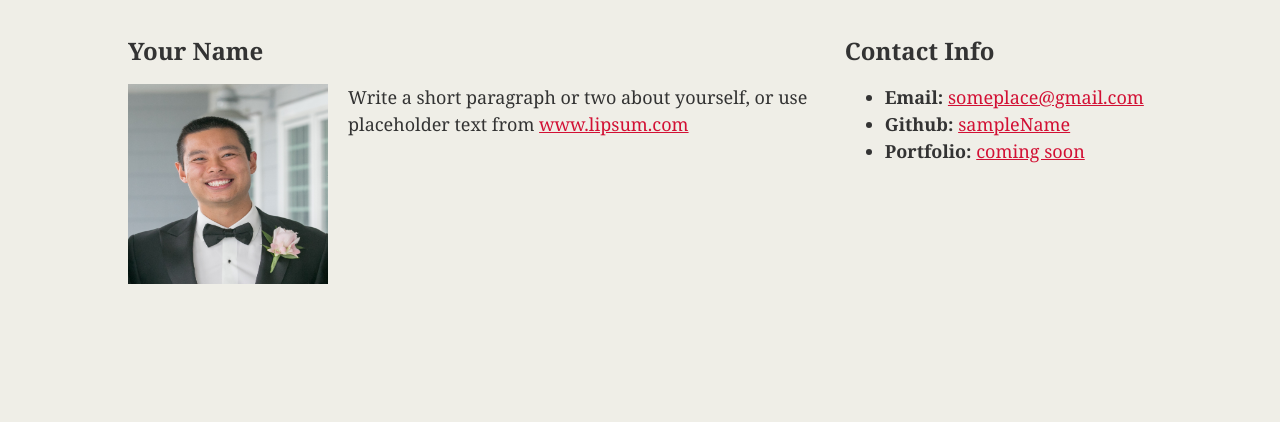
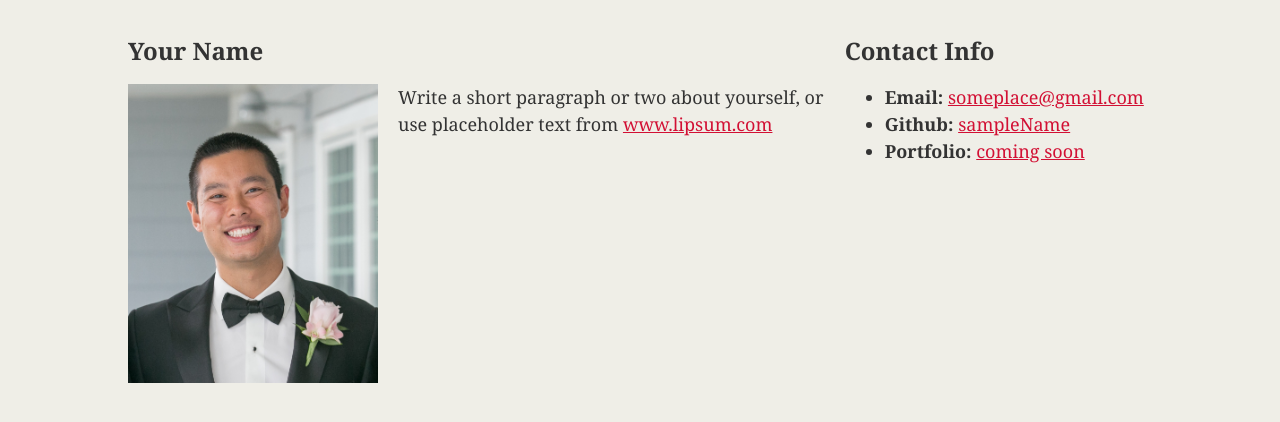
Before and after one commit to mattwing/uconn-bootcamp, a plain HTML site: page index.html in a window 1280 px wide. Shown: the part 70-492 px from the top of the page. Drawn offline with Linux system fonts and the light colour scheme.

Commit message:
Wider pic

```diff
--- a/style.css
+++ b/style.css
@@ -74,8 +74,7 @@ a {
 
 #bio-image {
   /* Box-model */
-  width: 200px;
-  height: 200px;
+  width: 250px;
 
   /* Positioning */
 
```
